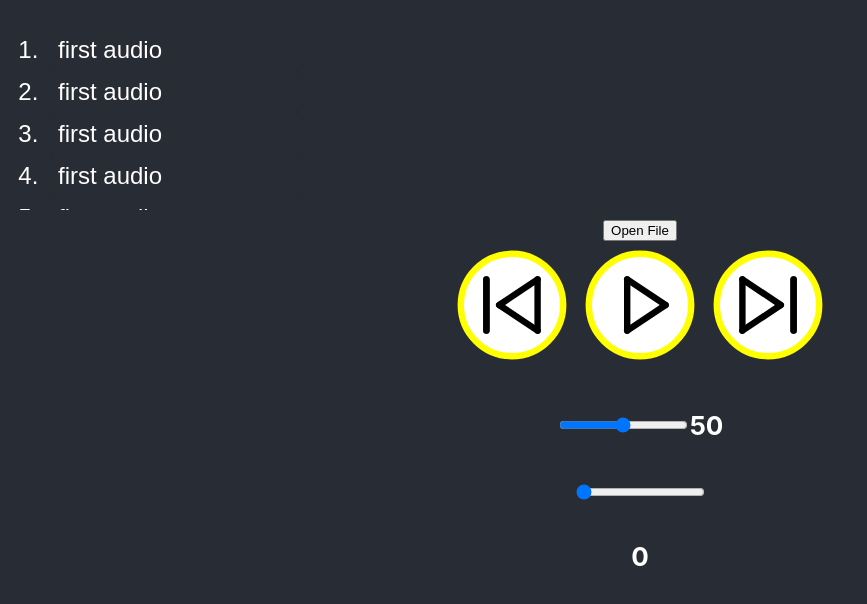
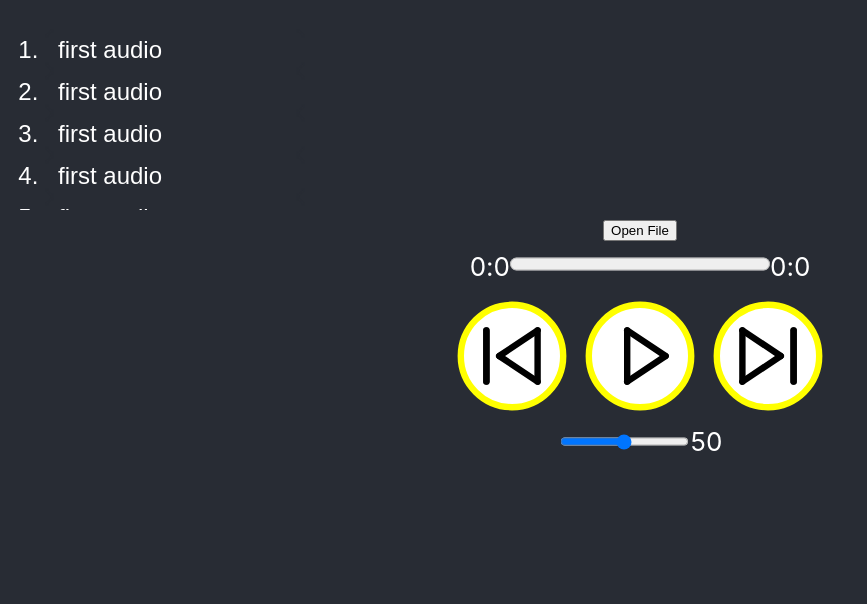
Before and after one commit to Pratikh/music-player, a React (Create React App) app: page / in a window 1280 px wide. Shown: the top 604 px of the page, without its empty margins (0-867 px from the left). Built offline with nearby package versions, Linux system fonts and the light colour scheme; no server answers.

Commit message:
Work related progress bar and other

```diff
--- a/src/App.js
+++ b/src/App.js
@@ -5,27 +5,19 @@ import components from './components/index'
 const { PlayButton, PreviousAndNextButton,
   FileOpenHandler, AudioFilesList, Volume, ProgressBar } = components
 
-window.audioId = { id: null };
-
-fetch('https://res.cloudinary.com/djcffe77b/video/upload/v1604324153/a_emeyr3.mp3', {
-  cache: 'force-cache',
-}).then((result) => {
-  console.log('One audio is loaded');
-});
-
 function App() {
   return (
     <div className="App">
       <header className="App-header">
         <AudioFilesList></AudioFilesList>
         <FileOpenHandler />
+        <ProgressBar value='0'/>
         <div className="Audio-Controller">
           <PreviousAndNextButton type='previous' />
           <PlayButton />
           <PreviousAndNextButton type='next' />
         </div>
         <Volume />
-        <ProgressBar></ProgressBar>
       </header>
     </div>
   );
--- a/src/components/PlayButton.js
+++ b/src/components/PlayButton.js
@@ -18,6 +18,8 @@ class PlayButton extends React.Component {
       audioPlayer.currentAudio.pause();
     } else {
       audioPlayer.currentAudio.play();
+      audioPlayer.currentAudio.onStartCallBacks && audioPlayer.currentAudio.onStartCallBacks();
+
     }
   }
 
--- a/src/components/ProgressBar.js
+++ b/src/components/ProgressBar.js
@@ -1,39 +1,50 @@
 import React from 'react';
+import './style.css'
 import { connect } from 'react-redux'
-import { getCLickedItem } from '../redux/selector';
 
-import audioPlayer from '../controllers/audioPlayer';
-import './style.css'
-
-
-export function ProgressBar(props) {
+function ProgressBarSetter(props) {
     return (
-        <div className='Progress'>
-            <input type="range" min="1" max="100" value={props.value} />
-            <h4>{value}</h4>
-        </div >
-    )
+        <>
+            <div className='Progress'>
+                <div className='progressTimer'> <RemainingMinuts minut={props.remainingDuration.minut} /> <p>:</p> <RemainingSeconds seconds={props.remainingDuration.seconds}/></div>
+                <progress type="range" min="1" max="100" value={props.value} />
+                <div className='progressTimer'> <CurrentMinuts minut={props.currentDurartion.minut} /> <p>:</p> <CurrentSeconds seconds={props.currentDurartion.seconds}/></div>
+            </div >
+        </>
+    );
 }
 
-let value = 0;
-export function updateAnimation() {
-    // console.log(audioPlayer.currentAudio);
-    // value = audioPlayer.currentAudio.seek() / audioPlayer.currentAudio.duration();
-    // if (audioPlayer.currentAudio.playing()) {
-    //     requestAnimationFrame(updateAnimation);
-    // } else {
-    //     cancelAnimationFrame(updateAnimation);
-    // }
+function RemainingSeconds(props) {
+    return (<>
+        <p>{props.seconds}</p>
+    </>)
+
 }
 
-function ProgressBarSetter(props) {
-    return (<ProgressBar value={value} />)
+function RemainingMinuts(props) {
+    return (<>
+        <p>{props.minut}</p>
+    </>)
 }
 
-const mapPropsToState = function (state) {
+function CurrentSeconds(props) {
+    return (<>
+        <p>{props.seconds}</p>
+    </>)
+}
+
+function CurrentMinuts(props) {
+    return (<>
+        <p>{props.minut}</p>
+    </>)
+}
+
+function mapPropsToState(state) {
     return {
-        clicked: getCLickedItem(state),
+        value: state.audioProgress.value,
+        currentDurartion: state.audioProgress.currentDurartion,
+        remainingDuration: state.audioProgress.remainingDuration,
     }
 }
 
-export default connect(mapPropsToState)(ProgressBarSetter)
+export default connect(mapPropsToState)(ProgressBarSetter);
--- a/src/components/Volume.js
+++ b/src/components/Volume.js
@@ -8,12 +8,12 @@ export default function Volume() {
     function onChange({ target }) {
         const volume = target.value / 100;
         setValue(target.value);
-        audioPlayer.currentAudio.playing() && audioPlayer.currentAudio.volume(volume);
+        audioPlayer.currentAudio && audioPlayer.currentAudio.playing() && audioPlayer.currentAudio.volume(volume);
     }
     return (
         <div className='Volume'>
             <input type="range" min="1" max="100" value={value} onChange={onChange} />
-            <h4>{value}</h4>
+            <p>{value}</p>
         </div >
     )
 }
--- a/src/components/style.css
+++ b/src/components/style.css
@@ -50,3 +50,18 @@
     justify-content: center;
     /* height: 50px; */
 }
+
+.Progress {
+    display: flex;
+    justify-content: center;
+    padding: 10px;
+}
+
+.progressTimer {
+    display: flex;
+}
+
+p {
+    margin-top: 0;
+    margin-bottom: 0;
+}
--- a/src/controllers/audioPlayer.js
+++ b/src/controllers/audioPlayer.js
@@ -8,25 +8,25 @@ class AudioPlayer {
     this.currentAudioId = null;
   }
 
-  play(fileData, onComplete, onError) {
+  play(fileData, onAudioStart) {
     console.log('In play method');
+    return new Promise((resolve, reject) => {
       const sound = new Howl({
         src: fileData.src,
         format: 'mp4',
         onloaderror: () => {
           console.error('Audio file is not loaded');
-        onError();
+          reject();
         },
         onplayerror: () => {
           console.error('On play error');
-        onError();
+          reject();
         },
         onplay: () => {
           console.info('Audio started playing');
         },
         onend: () => {
           console.info('Audio playing completed');
-        onComplete();
         },
         onmute: () => {
           console.info('Muted');
@@ -34,14 +34,18 @@ class AudioPlayer {
       });
       let id = null;
       sound.once('load', () => {
-      console.log('here');
         id = sound.play();
         this.currentAudioId = id;
         this.audioObjectByIndex[fileData.index] = sound;
         this.audioPlayId[id] = sound;
+        console.log('in load ID', id);
+        onAudioStart();
+        resolve(id);
       });
       sound.once('end', () => { this.onAudioEnd(id) });
-    return id;// user need to save if he wants to stop it.
+      // return id;// user need to save if he wants to stop it.
+
+    })
   }
 
   // Once completed no need aobject ref
@@ -67,7 +71,7 @@ class AudioPlayer {
     this.audioPlayId[id].play();
   }
 
-  get currentAudio(){
+  get currentAudio() {
     return this.audioPlayId[this.currentAudioId];
   }
 }
--- /dev/null
+++ b/src/controllers/progressBarUpdater.js
@@ -0,0 +1,39 @@
+import audioPlayer from './audioPlayer';
+let copyCallback = null;
+
+export function updateState(callBackObject) {
+    if (isNaN(+callBackObject)) {
+        copyCallback = callBackObject;
+    }
+    if (audioPlayer.currentAudio) {
+
+        const param = copyCallback ? copyCallback : callBackObject;
+        updateStateValues(param);
+        if (audioPlayer.currentAudio.playing()) {
+            requestAnimationFrame(updateState);
+        } else {
+            cancelAnimationFrame(updateState);
+        }
+    }
+}
+
+function updateStateValues({ audioProgress, audioCurrentDurationUpdate, audioRemainingDurationUpdate }) {
+    const value = audioPlayer.currentAudio.seek() * (100 / audioPlayer.currentAudio.duration());
+    audioProgress(value);
+
+    let minut = Math.floor(audioPlayer.currentAudio.seek() / 60) ? Math.floor(audioPlayer.currentAudio.seek() / 60) : 0;
+    let seconds = Math.floor(audioPlayer.currentAudio.seek() - (minut * 60)) ? Math.floor(audioPlayer.currentAudio.seek() - (minut * 60)) : 0
+    const currentDurartion = {
+        minut,
+        seconds,
+    };
+    audioCurrentDurationUpdate(currentDurartion)
+
+    minut = Math.floor(audioPlayer.currentAudio.duration() / 60);
+    seconds = Math.floor(audioPlayer.currentAudio.duration() - (minut * 60))
+    const remainingDuration = {
+        minut,
+        seconds,
+    };
+    audioRemainingDurationUpdate(remainingDuration)
+}
--- a/src/redux/actionTypes.js
+++ b/src/redux/actionTypes.js
@@ -4,3 +4,6 @@ export const UPDATE_CURRENT_AUDIO = 'UPDATE_CURRENT_AUDIO';
 export const CLICKED = 'CLICKED';
 export const LOADED_FILES = 'LOADED_FILES';
 export const PLAY_PAUSE_BUTTON = 'PLAY_PAUSE_BUTTON';
+export const AUDIO_PROGRESS = 'AUDIO_PROGRESS';
+export const CURRENT_DURATION = 'CURRENT_DURATION';
+export const REMAINING_DURATION = 'REMAINING_DURATION';
--- a/src/redux/actions.js
+++ b/src/redux/actions.js
@@ -1,4 +1,4 @@
-import { ADD_FILES, DELETE_FILES, CLICKED, LOADED_FILES, PLAY_PAUSE_BUTTON } from './actionTypes';
+import { ADD_FILES, DELETE_FILES, CLICKED, LOADED_FILES, PLAY_PAUSE_BUTTON, AUDIO_PROGRESS, CURRENT_DURATION, REMAINING_DURATION } from './actionTypes';
 
 export function addFiles(content) {
     console.log(content);
@@ -33,9 +33,30 @@ export function loadFiles(content) {
 }
 
 export function playPauseButton(payload) {
-    console.log('payload  payloadpayload',payload);
+    console.log('payload  payloadpayload', payload);
     return {
         type: PLAY_PAUSE_BUTTON,
         payload,
     }
 }
+
+export function audioProgress(value) {
+    return {
+        type: AUDIO_PROGRESS,
+        value,
+    }
+}
+
+export function audioCurrentDurationUpdate(currentDurartion) {
+    return {
+        type: CURRENT_DURATION,
+        currentDurartion,
+    }
+}
+
+export function audioRemainingDurationUpdate(remainingDuration) {
+    return {
+        type: REMAINING_DURATION,
+        remainingDuration,
+    }
+}
--- /dev/null
+++ b/src/redux/reducers/audioProgress.js
@@ -0,0 +1,35 @@
+import { AUDIO_PROGRESS, CURRENT_DURATION, REMAINING_DURATION } from '../actionTypes';
+
+const initialState = {
+    value: 0,
+    currentDurartion: {
+        minut: 0,
+        seconds: 0
+    },
+    remainingDuration: {
+        minut: 0,
+        seconds: 0
+    }
+}
+
+export default function fileHandler(state = initialState, { type, value, currentDurartion, remainingDuration }) {
+    switch (type) {
+        case AUDIO_PROGRESS:
+            return {
+                ...state,
+                value
+            }
+        case CURRENT_DURATION:
+            return {
+                ...state,
+                currentDurartion
+            }
+        case REMAINING_DURATION:
+            return {
+                ...state,
+                remainingDuration
+            }
+        default:
+            return state;
+    }
+}
--- a/src/redux/reducers/index.js
+++ b/src/redux/reducers/index.js
@@ -2,5 +2,11 @@ import { combineReducers } from "redux";
 import fileInput from './fileInput';
 import audioList from './audioList';
 import togglePlayPauseButton from './audioButtons'
+import audioProgress from './audioProgress'
 
-export default combineReducers({ fileInput, audioList, audioButton: togglePlayPauseButton });
+export default combineReducers({
+    fileInput,
+    audioList,
+    audioButton: togglePlayPauseButton,
+    audioProgress
+});
```
Also changed, not shown: src/controllers/playAudio.js (+26 -13 lines). Lines whose indentation alone changed are shown as unchanged.
